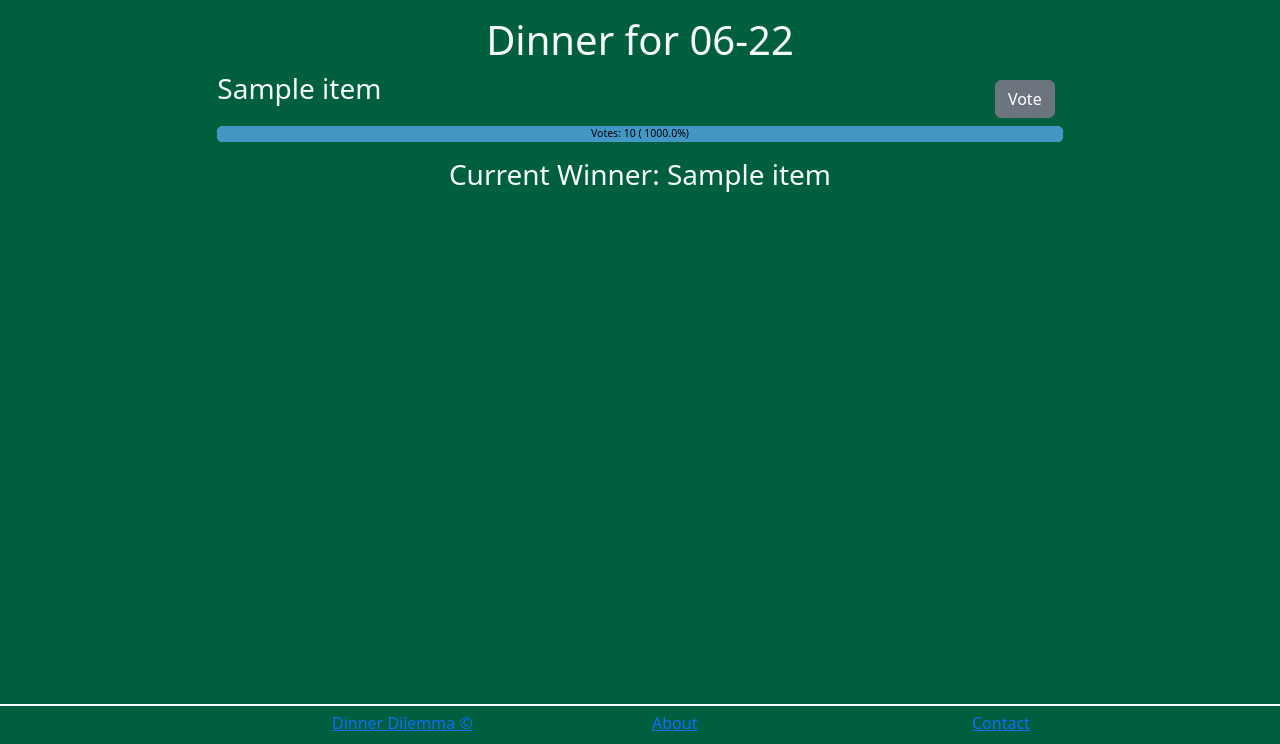
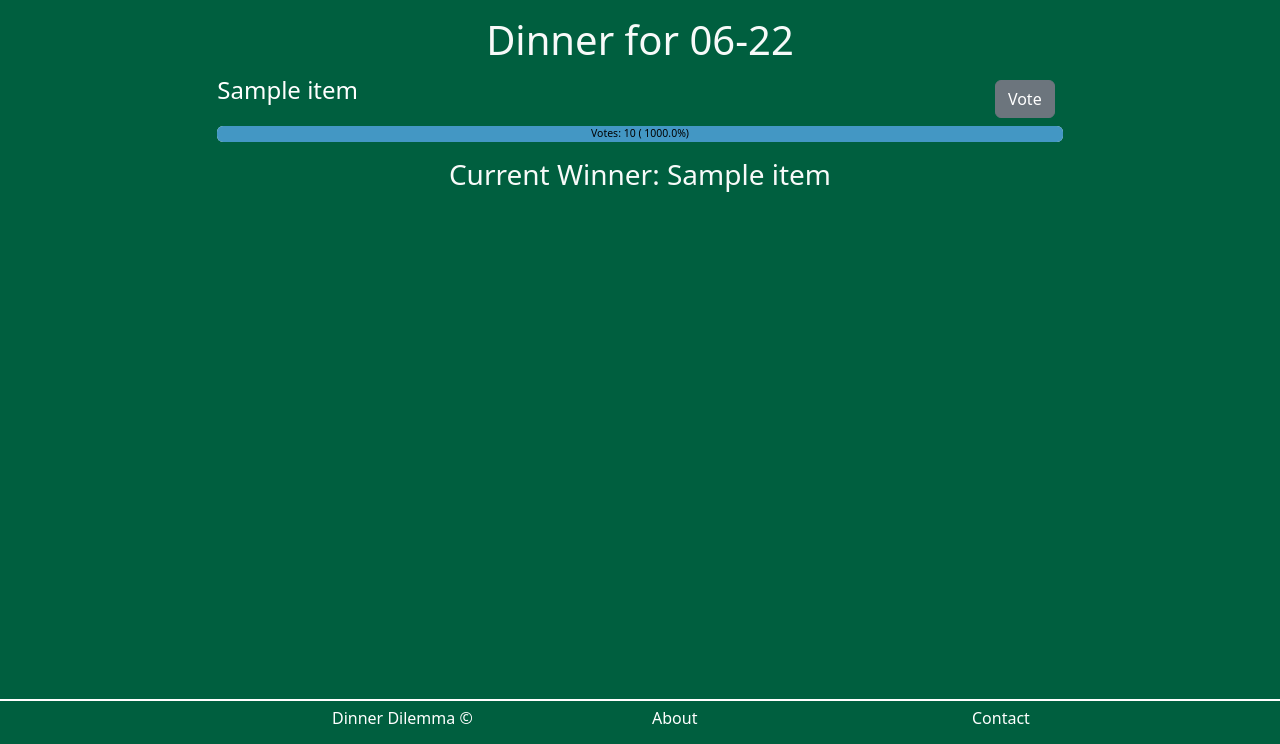
Before and after one commit to Omgyd/Dinner-Tracker, a Flask app: page / in a window 1280 px wide. Shown: the part 56-800 px from the top of the page. Run offline with Flask 2, Linux system fonts and the light colour scheme; the visitor is signed in with stand-in values (Sample User, id 1); a database or web service that is not in the repository returns one stand-in record (values such as "Sample title").

Commit message:
updated main page to have collapsable menu for ingredient list.

```diff
--- a/app/static/css/styles.css
+++ b/app/static/css/styles.css
@@ -46,6 +46,23 @@ h3 {
   width: 100%;
   height: 40px;
   padding-top: 5px;
+  margin-bottom: 5px;
   background: inherit;
   border-top: 2px solid white;
 }
+
+.footer__item {
+  text-decoration: none;
+  color: white;
+}
+
+.card-body {
+  color: black;
+  margin-bottom: 1rem;
+}
+
+.dish-item {
+  text-decoration: none;
+  color: white;
+  font-size: 1.5rem;
+}
--- a/app/templates/index.html
+++ b/app/templates/index.html
@@ -13,8 +13,15 @@
         {% if item != 'total_votes' %}
         <form class="poll__form" method="POST" action="{{ url_for('vote') }}">
           <div class="d-flex">
-          <div class="me-auto">
-              <h3>{{ item }}</h3>
+            <div class="me-auto">
+                <a class="dish-item" data-bs-toggle="collapse" href="#collapseExample{{loop.index}}" role="button" aria-expanded="false" aria-controls="collapseExample{{loop.index}}">
+                    {{ item }}
+                </a>
+                <div class="collapse" id="collapseExample{{loop.index}}">
+                    <div class="card card-body">
+                    Some placeholder content for the collapse component. This panel is hidden by default but revealed when the user activates the relevant trigger.
+                    </div>
+                </div>
             </div>
             <div class="ml-auto p-2">
               <button type="submit" class="btn btn-secondary" name="dish" value="{{ item }}">Vote</button>
--- a/app/templates/layout.html
+++ b/app/templates/layout.html
@@ -5,7 +5,6 @@
     <meta http-equiv="X-UA-Compatible" content="IE=edge">
     <meta name="viewport" content="width=device-width, initial-scale=1.0">
     <link href="https://cdn.jsdelivr.net/npm/bootstrap@5.2.3/dist/css/bootstrap.min.css" rel="stylesheet" integrity="sha384-rbsA2VBKQhggwzxH7pPCaAqO46MgnOM80zW1RWuH61DGLwZJEdK2Kadq2F9CUG65" crossorigin="anonymous">
-    <script src="https://cdn.jsdelivr.net/npm/bootstrap@5.2.3/dist/js/bootstrap.bundle.min.js" integrity="sha384-kenU1KFdBIe4zVF0s0G1M5b4hcpxyD9F7jL+jjXkk+Q2h455rYXK/7HAuoJl+0I4" crossorigin="anonymous"></script>
     <link rel="stylesheet" href="{{ url_for('static', filename='css/styles.css') }}">
     <link rel="shortcut icon" href='https://icons.iconarchive.com/icons/hopstarter/book/128/Recipe-Book-icon.png' width='128' height='128'>
     <title>{% block title %}{% endblock %}</title>
@@ -42,17 +41,18 @@
     <div class="container-fluid">
     <div class="row">
       <div class="col-md-3 offset-md-3">
-        <a href="">Dinner Dilemma &copy;</a>
+        <a href="" class="footer__item">Dinner Dilemma &copy;</a>
       </div>
       <div class="col-md-3">
-        <a href="">About</a>
+        <a href="" class="footer__item">About</a>
       </div>
       <div class="col-md-3">
-        <a href="">Contact</a>
+        <a href="" class="footer__item">Contact</a>
       </div>
     </div>
     </div>
   </footer>
-
+  <script src="https://cdn.jsdelivr.net/npm/@popperjs/core@2.11.6/dist/umd/popper.min.js" integrity="sha384-oBqDVmMz9ATKxIep9tiCxS/Z9fNfEXiDAYTujMAeBAsjFuCZSmKbSSUnQlmh/jp3" crossorigin="anonymous"></script>
+  <script src="https://cdn.jsdelivr.net/npm/bootstrap@5.2.3/dist/js/bootstrap.min.js" integrity="sha384-cuYeSxntonz0PPNlHhBs68uyIAVpIIOZZ5JqeqvYYIcEL727kskC66kF92t6Xl2V" crossorigin="anonymous"></script>
 </body>
 </html>
```
